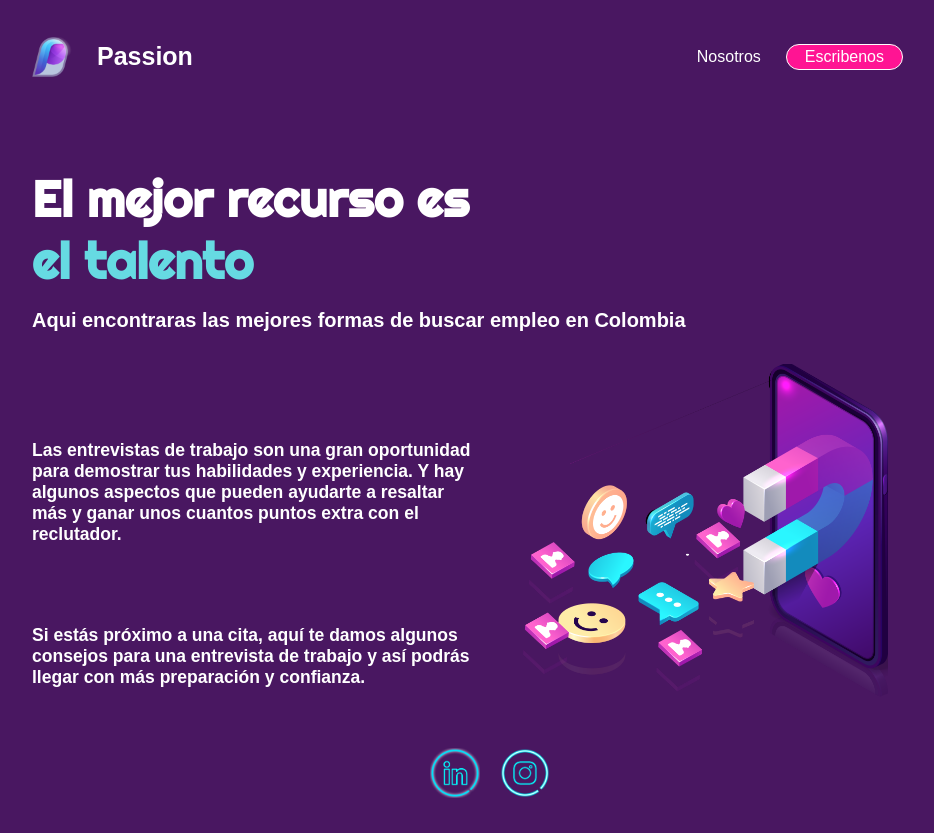
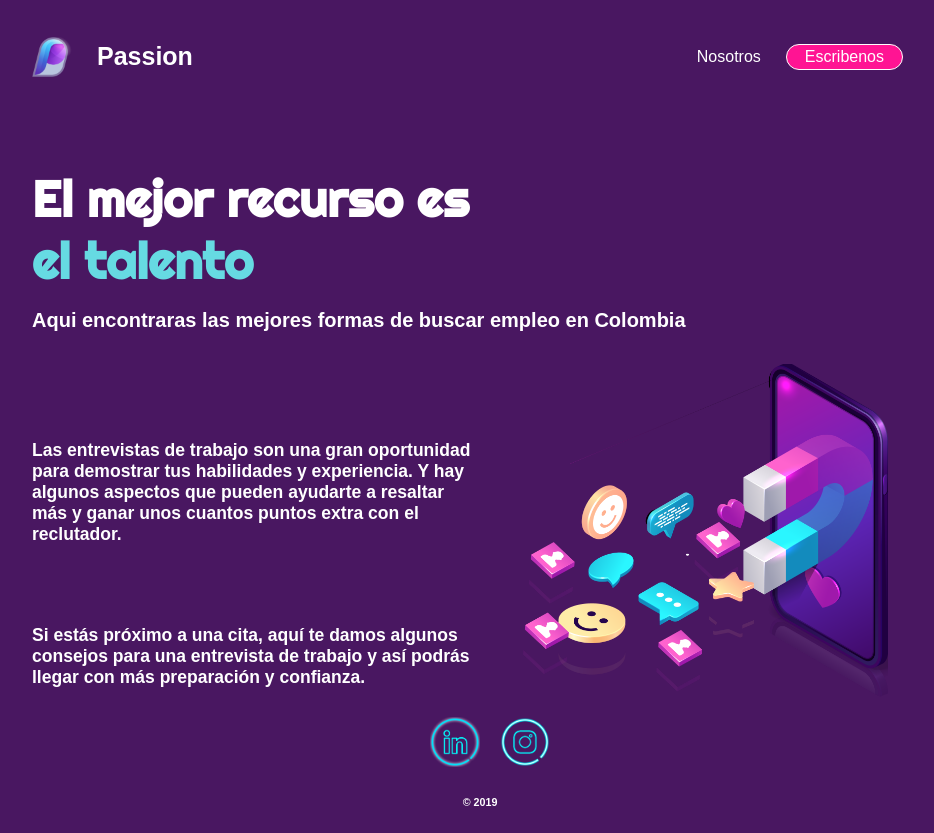
Before and after one commit to alejandroguascabustos/empleos, a plain HTML site: page index.html in a window 1280 px wide. Shown: the whole page, without its empty margins (160-1094 px from the left). Drawn offline with Linux system fonts and the light colour scheme.

Commit message:
Add files via upload

```diff
--- a/index.html
+++ b/index.html
@@ -49,6 +49,7 @@
                 <a href="#"><img src="./images/twitter1.png" alt=""></a>
             </ul>
         </footer>
+        <h6 class="copy">© 2019</h6>
 
 
 
--- a/style.css
+++ b/style.css
@@ -116,10 +116,15 @@ figure img{
 
 footer{
     max-width: 100%;
+
+    align-items: center;
+    justify-content: center;
 }
+
 
 footer img{
     width: 50px;
+
 }
 
 footer ul{
@@ -127,9 +132,17 @@ footer ul{
    display: flex;
    align-items: center;
    justify-content: center;
+   margin: 0px;
 }
 
 footer ul a {
-    margin: 15px 10px;
+    margin: 0px 10px;
 
 }
+
+h6{
+    display: flex;
+    align-items: center;
+    justify-content: center;
+
+}
```
